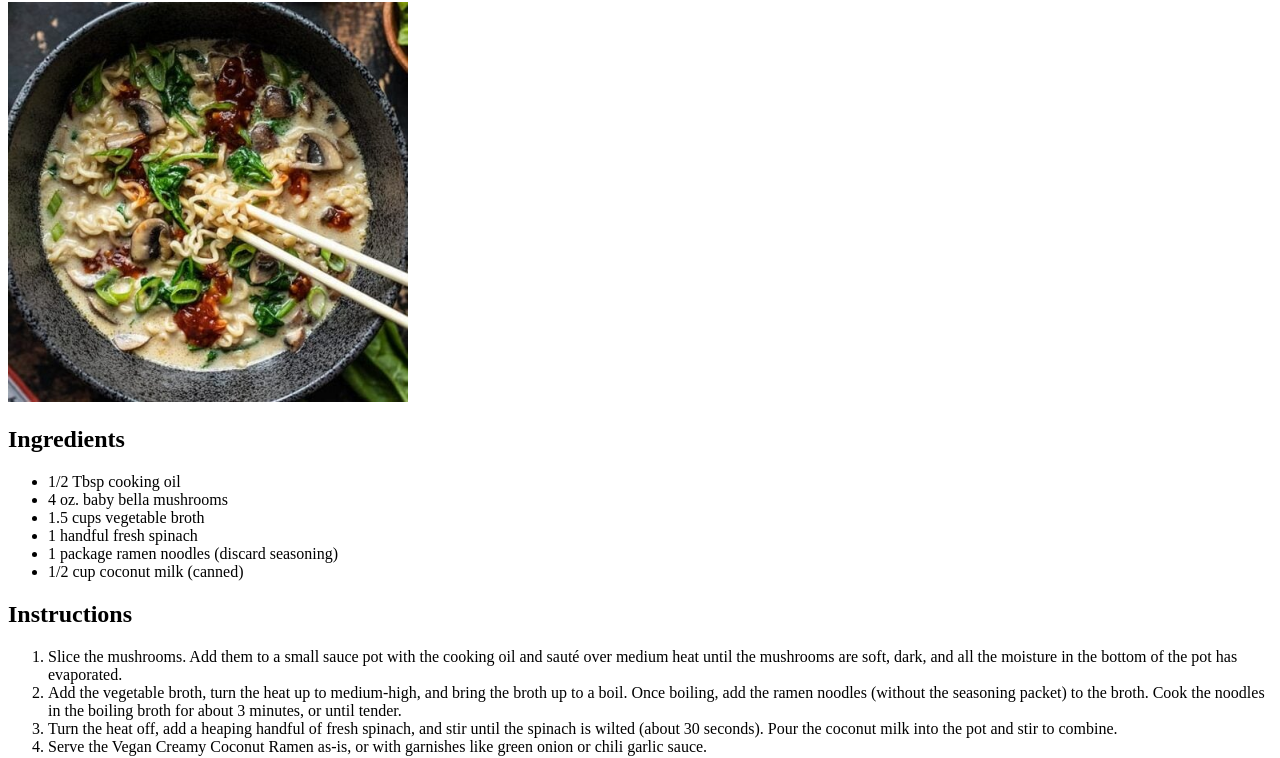
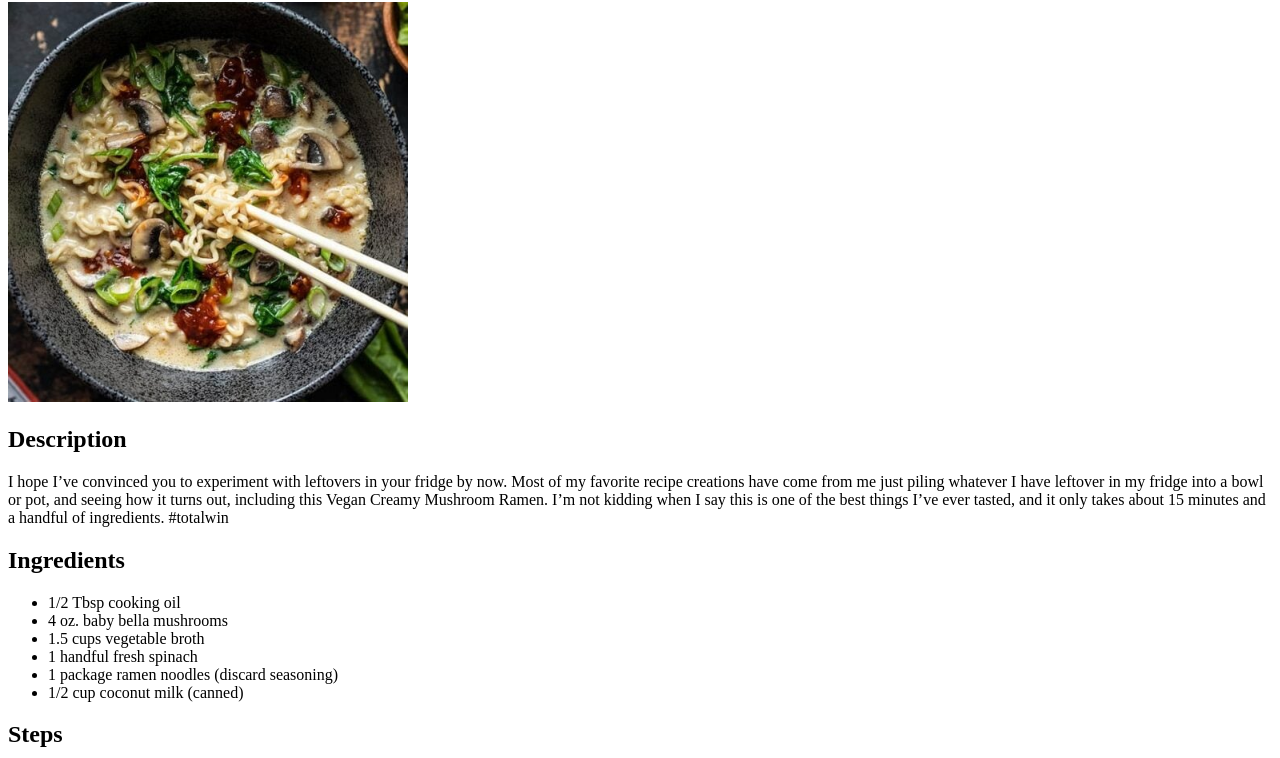
Before and after one commit to CittBritt/odin-recipes, a plain HTML site: page recipes/ramen.html in a window 1280 px wide. Shown: the part 78-836 px from the top of the page. Drawn offline with Linux system fonts and the light colour scheme.

Commit message:
Add link to index and description section

```diff
--- a/recipes/ramen.html
+++ b/recipes/ramen.html
@@ -8,6 +8,21 @@
 <body>
     <h1><strong>Ramen</strong></h1>
     <img src="../img/ramen.jpg" height="400">
+    <h2>Description</h2>
+    <p>
+        I hope I’ve convinced you to experiment
+        with leftovers in your fridge by now.
+        Most of my favorite recipe creations have
+        come from me just piling whatever I have
+        leftover in my fridge into a bowl or pot,
+        and seeing how it turns out, including
+        this Vegan Creamy Mushroom Ramen. I’m not
+        kidding when I say this is one of the best
+        things I’ve ever tasted, and it only takes
+        about 15 minutes and a handful of
+        ingredients. #totalwin
+    </p>
+
     <h2>Ingredients</h2>
         <ul>
             <li>1/2 Tbsp cooking oil</li>
@@ -17,7 +32,7 @@
             <li>1 package ramen noodles (discard seasoning)</li>
             <li>1/2 cup coconut milk (canned)</li>
         </ul>
-    <h2>Instructions</h2>
+    <h2>Steps</h2>
     <ol>
         <li>Slice the mushrooms. Add them to a small
             sauce pot with the cooking oil and sauté
@@ -39,6 +54,8 @@
             garlic sauce.</li>
 
     </ol>
+    <br>
+    <p><a href="../index.html">Check out more recipes here!</a></p>
 
 </body>
 </html>
```
